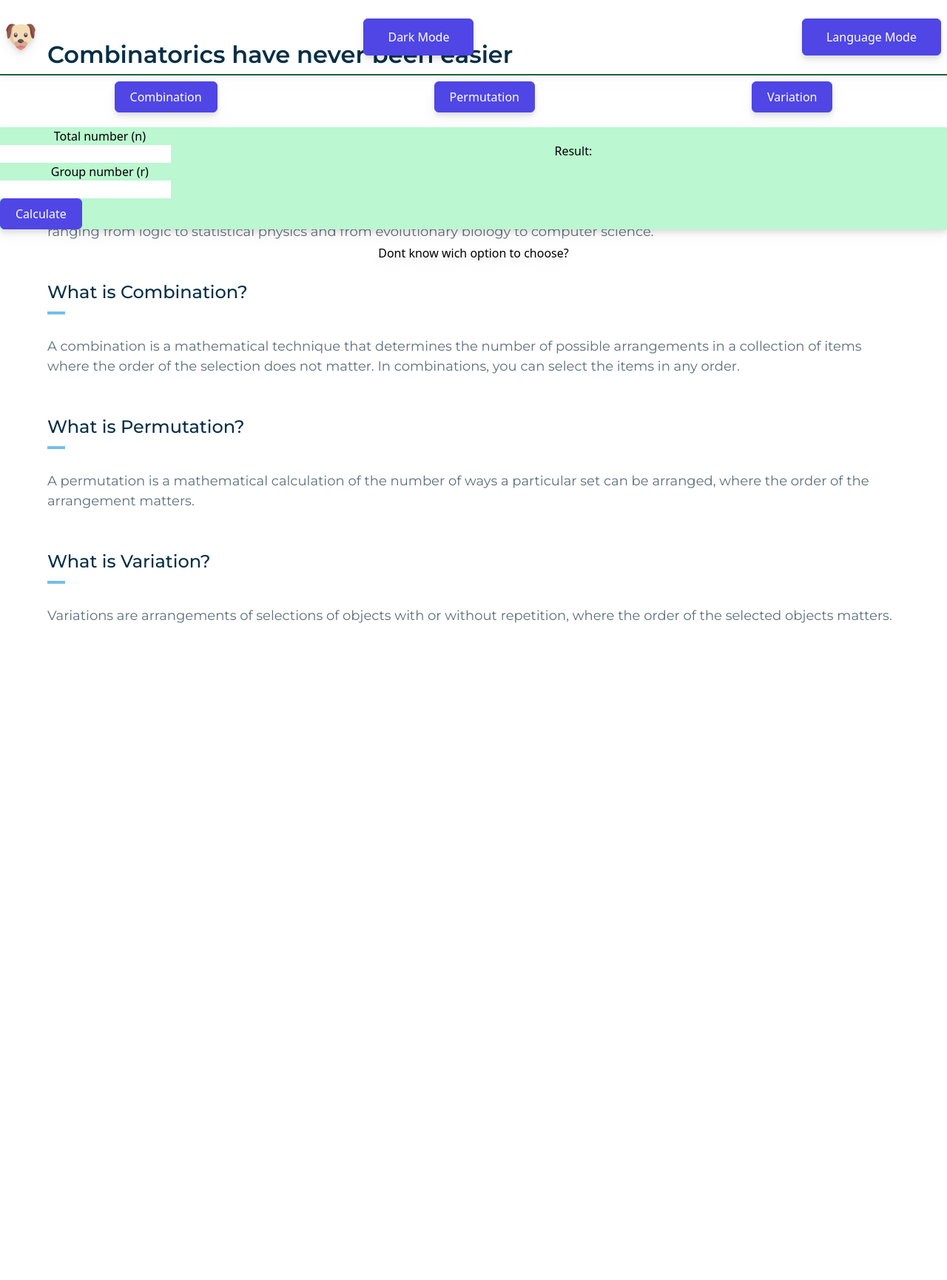
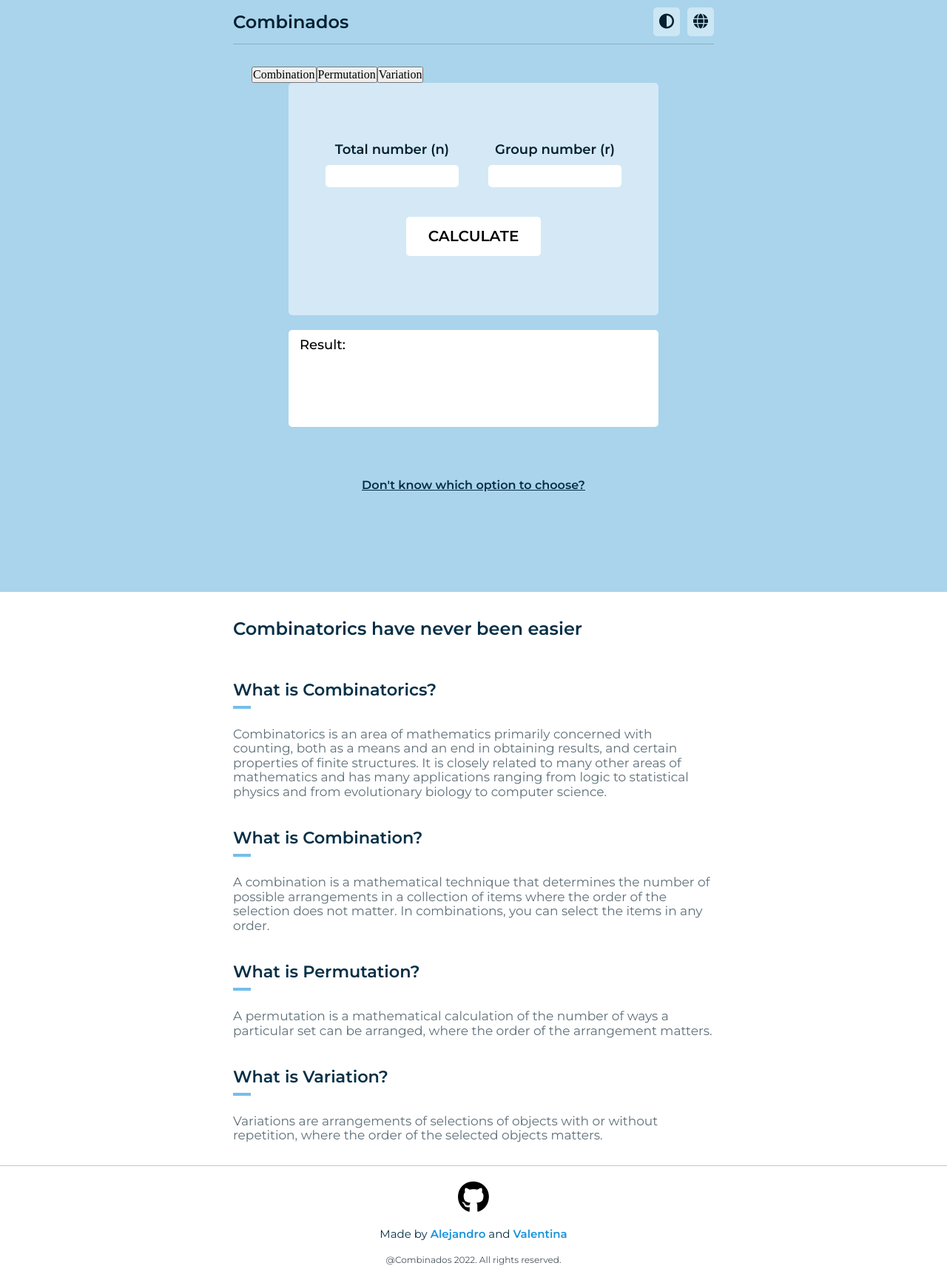
Before and after one commit to LobitoARG/Combinations, a React (Create React App) app in the folder combinations-react/: page /permutation in a window 1280 px wide. Shown: the whole page at 74% size. Before the commit the page ends 846 px from the top, so only its background shows below. Built offline with nearby package versions, Linux system fonts and the light colour scheme.

Commit message:
CSS main version 1

```diff
--- a/combinations-react/public/index.html
+++ b/combinations-react/public/index.html
@@ -2,10 +2,12 @@
 <html lang="en">
   <head>
     <meta charset="utf-8" />
+    <link href="https://necolas.github.io/normalize.css/8.0.1/normalize.css" rel="stylesheet">
     <link rel="icon" href="%PUBLIC_URL%/favicon.ico" />
     <link rel="preconnect" href="https://fonts.googleapis.com">
     <link rel="preconnect" href="https://fonts.gstatic.com" crossorigin>
     <link href="https://fonts.googleapis.com/css2?family=Montserrat:wght@100;200;300;400;500;600&display=swap" rel="stylesheet">
+    <script src="https://kit.fontawesome.com/b12fa36c29.js" crossorigin="anonymous"></script>
     <meta name="viewport" content="width=device-width, initial-scale=1" />
     <meta name="theme-color" content="#000000" />
     <meta
--- a/combinations-react/src/App.js
+++ b/combinations-react/src/App.js
@@ -1,13 +1,17 @@
 import Main from './components/Main'
 import './index.css'
 import Questions from './components/Questions'
+import Footer from './components/Footer'
 
 function App() {
   return (
   <>
-    <Main/>
+    <div className='main-app'>
+      <Main/>
+    </div>
+
     <section className='questions-section'>
-          <h1 className='title-questions'>Combinatorics have never been easier</h1>
+          <h1 className='title-questions' id="question-title">Combinatorics have never been easier</h1>
           < Questions
           question = "What is Combinatorics?"
           answer = "Combinatorics is an area of mathematics primarily concerned with counting, both as a means and an end in obtaining results, and certain properties of finite structures. It is closely related to many other areas of mathematics and has many applications ranging from logic to statistical physics and from evolutionary biology to computer science."
@@ -25,6 +29,10 @@ function App() {
           answer = "Variations are arrangements of selections of objects with or without repetition, where the order of the selected objects matters."
           />
       </section>
+
+      <footer className='footer-box'>
+        <Footer/>
+      </footer>
  </>
   );
 }
--- a/combinations-react/src/components/Combination.js
+++ b/combinations-react/src/components/Combination.js
@@ -2,23 +2,36 @@ import React from 'react'
 
 export default function Combination() {
   return (
-    <div className='bg-red-200'>
-      <div className='flex justify-around mt-5'>
+    <>
+    <div className='calc-box'>
+      <form>
+
+        <div className='numbers'>
+
           <div>
-          <h2 className='text-center'>Total number</h2>
-          <input typeof='number'></input>
+            <h2>Total number (n)</h2>
+            <input type='number' name='total'></input>
           </div>
+
           <div>
-          <h2 className='text-center'>Group number</h2>
-          <input typeof='number'></input>
+            <h2>Group number (r)</h2>
+            <input type='number' name='total2'></input>
           </div>
+
         </div>
-      <div className='text-center mt-5'>
-        <button className='px-5 py-2'>Calculate</button>
+
+          <div className='calculate-button'>
+            <button type='submit'>CALCULATE</button>
           </div>
-      <div className='border-solid pb-5 w-screen mt-5'>
-        <h2 className='text-center'>Result: 100</h2>
+
+      </form>
     </div>
+
+    <div className='div-result'>
+          <h2 className='result'>Result: </h2>
     </div>
+
+    </>
+
     )
 }
--- /dev/null
+++ b/combinations-react/src/components/Footer.js
@@ -0,0 +1,13 @@
+import React from 'react'
+
+export default function Footer() {
+  return (
+    <div className='div-footer-box'>
+        <a target="_blank" href="https://github.com/LobitoARG/Combinations"><i className="fa-brands fa-github"></i></a>
+
+        <p className='made-by'>Made by <a target="_blank" href="https://www.linkedin.com/in/alejandro-j-3397a6144/" className='alejandro'>Alejandro</a> and <a target="_blank" href="https://www.linkedin.com/in/valentina-latyn/" className='valentina'>Valentina</a></p>
+
+        <p className='all-rights'>@Combinados 2022. All rights reserved.</p>
+    </div>
+  )
+}
--- a/combinations-react/src/components/Main.js
+++ b/combinations-react/src/components/Main.js
@@ -1,6 +1,5 @@
 import React from 'react'
 import '../index.css'
-import dog from '../assets/dog.png'
 import Combination from './Combination'
 import Permutation from './Permutation'
 import Variation from './Variation'
@@ -9,21 +8,25 @@ import {Routes, Route} from 'react-router-dom'
 
 export default function Main() {
   return (
-    <div className='w-screen h-[100px] z-10 fixed drop-shadow-lg'>
-      <div className='px-2 flex justify-between items-center w-full h-full'>
-        <img src={dog} alt='dog' className='max-h-10'></img>
-        <button className='px-8 py-3'>Dark Mode</button>
-        <button className='px-8 py-3'>Language Mode</button>
+    <div className = 'main-div'>
+      <div className='nav-div'>
+        <h1 className='logo'>Combinados</h1>
+        <div className='settings'>
+          <button><i class="fa-solid fa-circle-half-stroke"></i></button>
+          <button><i class="fa-solid fa-globe"></i></button>
+        </div>
       </div>
-      <div className='border-solid bg-green-800 h-[2px] w-screen'>
+      <div>
       </div>
+      <div className='main-calc'>
       <Options/>
-      <Routes>
-        <Route path='/combination' exact element={<Combination/>}/>
-        <Route path='/permutation' exact element={<Permutation/>}/>
-        <Route path='/variation' exact element={<Variation/>}/>
-      </Routes>
-      <h1 className='text-center mt-5'>Dont know wich option to choose?</h1>
+        <Routes>
+          <Route path='/combination' exact element={<Combination/>}/>
+          <Route path='/permutation' exact element={<Permutation/>}/>
+          <Route path='/variation' exact element={<Variation/>}/>
+        </Routes>
+      </div>
+      <a href="#question-title" className='dont-know'><h3 className='dont-know'>Don't know which option to choose?</h3></a>
     </div>
   )
 }
--- a/combinations-react/src/components/Permutation.js
+++ b/combinations-react/src/components/Permutation.js
@@ -33,21 +33,32 @@ export default function Permutation()
 
   return (
   <>
-    <div className='bg-green-200'>
-    <div className='flex justify-around mt-5'>
+  <div className='calc-box'>
     <form onSubmit={submitHandler}>
-      <h2 className='text-center'>Total number (n)</h2>
+
+      <div className='numbers'>
+
+        <div>
+          <h2>Total number (n)</h2>
           <input type='number' name='total'></input>
+        </div>
 
-      <h2 className='text-center'>Group number (r)</h2>
+        <div>
+          <h2>Group number (r)</h2>
           <input type='number' name='total2'></input>
-      <button className='px-5 py-2' type='submit'>Calculate</button>
+        </div>
+
+      </div>
+
+        <div className='calculate-button'>
+          <button type='submit'>CALCULATE</button>
+        </div>
+
     </form>
+  </div>
 
-    <div className='border-solid pb-5 w-screen mt-5'>
-      <h2 className='text-center'>Result:{result}</h2>
-    </div>
-    </div>
+  <div className='div-result'>
+        <h2 className='result'>Result: {result}</h2>
   </div>
 
   </>
--- a/combinations-react/src/components/Variation.js
+++ b/combinations-react/src/components/Variation.js
@@ -2,23 +2,36 @@ import React from 'react'
 
 export default function Variation() {
   return (
-    <div className='bg-blue-200'>
-    <div className='flex justify-around mt-5'>
+    <>
+    <div className='calc-box'>
+      <form>
+
+        <div className='numbers'>
+
           <div>
-        <h2 className='text-center'>Total number</h2>
-        <input typeof='number'></input>
+            <h2>Total number (n)</h2>
+            <input type='number' name='total'></input>
           </div>
+
           <div>
-        <h2 className='text-center'>Group number</h2>
-        <input typeof='number'></input>
+            <h2>Group number (r)</h2>
+            <input type='number' name='total2'></input>
           </div>
+
         </div>
-    <div className='text-center mt-5'>
-      <button className='px-5 py-2'>Calculate</button>
+
+          <div className='calculate-button'>
+            <button type='submit'>CALCULATE</button>
           </div>
-    <div className='border-solid w-screen mt-5 pb-5'>
-      <h2 className='text-center'>Result: 300</h2>
+
+      </form>
     </div>
+
+    <div className='div-result'>
+          <h2 className='result'>Result: </h2>
     </div>
+
+    </>
+
     )
 }
--- a/combinations-react/src/index.css
+++ b/combinations-react/src/index.css
@@ -1,4 +1,4 @@
-@tailwind base;
+/* @tailwind base;
 @tailwind components;
 @tailwind utilities;
 
@@ -7,38 +7,168 @@
         @apply text-white border bg-indigo-600 border-indigo-600
         hover:bg-transparent hover:text-indigo-600 rounded-md
     }
+} */
+
+*{
+    box-sizing: border-box;
+    margin:0;
+    padding:0;
 }
 
+
+/* MAIN */
+
+.main-app{
+    height: 100vh;
+    background-color: rgb(169, 212, 236);
+}
+
+.main-div{
+    width: 95%;
+    max-width: 650px;
+    margin: 0 auto;
+}
+
+.nav-div{
+    display: flex;
+    justify-content: space-between;
+    align-items: center;
+    padding: 10px 0;
+    border-bottom: solid 1px hsla(201, 12%, 42%, 0.384);
+}
+
+.logo{
+    font-family: 'Montserrat', sans-serif;
+    font-size: 1.5em;
+    margin:0;
+    padding:0;
+    color:hsl(202, 84%, 10%);
+}
+
+
+.settings button{
+    padding: 8px;
+    font-size: 20px;
+    color:hsl(202, 84%, 10%);
+    background-color: rgba(255, 255, 255, 0.4);
+    border: none;
+    border-radius: 5px;
+}
+
+.settings button:first-child{
+    margin-right: 10px;
+}
+
+.options{
+    background-color: red;
+    display: flex;
+    justify-content:space-between;
+}
+
+
+/* Main Calc */
+
+.main-calc{
+    margin: 30px auto 0 auto;
+    max-width: 600px;
+    border-radius: 5px;
+}
+
+.numbers{
+    max-width: 400px;
+    display: flex;
+    justify-content: space-between;
+    text-align: center;
+    font-family: 'Montserrat', sans-serif;
+    font-size: 12px;
+    color: hsl(202, 84%, 10%);
+    margin: 0 auto;
+}
+
+.numbers div input{
+    padding: 8px;
+    width: 180px;
+    margin: 10px 0 0 0;
+    border-radius: 5px;
+    border:none;
+}
+
+.calculate-button{
+    text-align: center;
+}
+
+.calculate-button button{
+    background-color: white;
+    font-size: 20px;
+    padding: 15px 30px;
+    margin: 40px 0 0 0;
+    border: none;
+    border-radius: 5px;
+    font-family: 'Montserrat', sans-serif;
+    font-weight: 600;
+}
+
+.result{
+    margin: 0 auto;
+    padding: 10px 0 100px 15px;
+    background-color: rgb(255, 255, 255);
+    max-width: 500px;
+    font-size: 18px;
+    font-family: 'Montserrat', sans-serif;
+    font-weight: 500;
+    border-radius: 5px;
+}
+
+.div-result{
+    padding: 20px 0;
+}
+
+.calc-box{
+    background-color: rgba(255, 255, 255, 0.5);
+    border-radius: 5px;
+    padding: 80px 40px;
+    max-width: 500px;
+    margin: 0 auto;
+}
+
+.dont-know{
+    font-size: 16px;
+    margin: 50px 0;
+    font-family: 'Montserrat', sans-serif;
+    text-decoration:underline;
+    text-align: center;
+    color:hsl(202, 84%, 15%);
+}
 
 /* Section Q&A */
 
 .title-questions{
-    font-size: 2rem;
+    font-size: 1.5em;
     font-weight: 600;
-    padding: 50px 0 20px 0;
+    padding-top: 20px;
     color:hsl(202, 84%, 15%);
 }
 
 .questions-section{
     font-family: 'Montserrat', sans-serif;
-    width: 90%;
+    width: 95%;
+    max-width: 650px;
     margin: 0 auto;
 }
 
 .question-block{
-    padding: 50px 0 0 0;
+    padding: 40px 0 0 0;
 }
 
 .question{
-    font-size: 1.5em;
-    font-weight: 500;
+    font-size: 1.4em;
+    font-weight: 600;
     color:hsl(202, 84%, 15%);
 }
 
 .question::after{
     content: '';
     display: block;
-    /* margin: 0 auto; */
     width: 24px;
     padding-top: 8px;
     border-bottom: 4px solid rgb(26, 147, 218);
@@ -46,8 +176,60 @@
 }
 
 .answer{
-    font-size: 18px;
+    font-size: 17px;
     font-weight: 400;
-    padding: 30px 0 0 0;
+    padding: 25px 0 0 0;
     color:hsl(202, 12%, 42%)
 }
+
+
+/* Section Footer */
+
+.footer-box{
+    margin-top: 5
+    0px;
+}
+
+.div-footer-box{
+    text-align: center;
+    border-top: solid 1px hsla(201, 12%, 42%, 0.384);
+    margin-top: 30px;
+    padding: 20px 0 0 0;
+    font-family: 'Montserrat', sans-serif;
+}
+
+.fa-github{
+    font-size: 2.7em;
+    color: black;
+}
+
+
+.all-rights{
+    margin: 20px 0;
+    font-weight: 400;
+    font-size: 12px;
+    color:hsl(202, 12%, 32%)
+}
+
+.made-by{
+    margin: 20px 0;
+    font-size: 15px;
+    color:hsl(202, 84%, 15%);
+}
+
+.alejandro, .valentina{
+    color: rgb(26, 147, 218);
+    text-decoration: none;
+    font-weight: 600;
+}
+
+
+
+
+
+/* Responsive Design */
+
+@media (min-width: 450px){
+
+
+}
```
Lines whose indentation alone changed are shown as unchanged.
